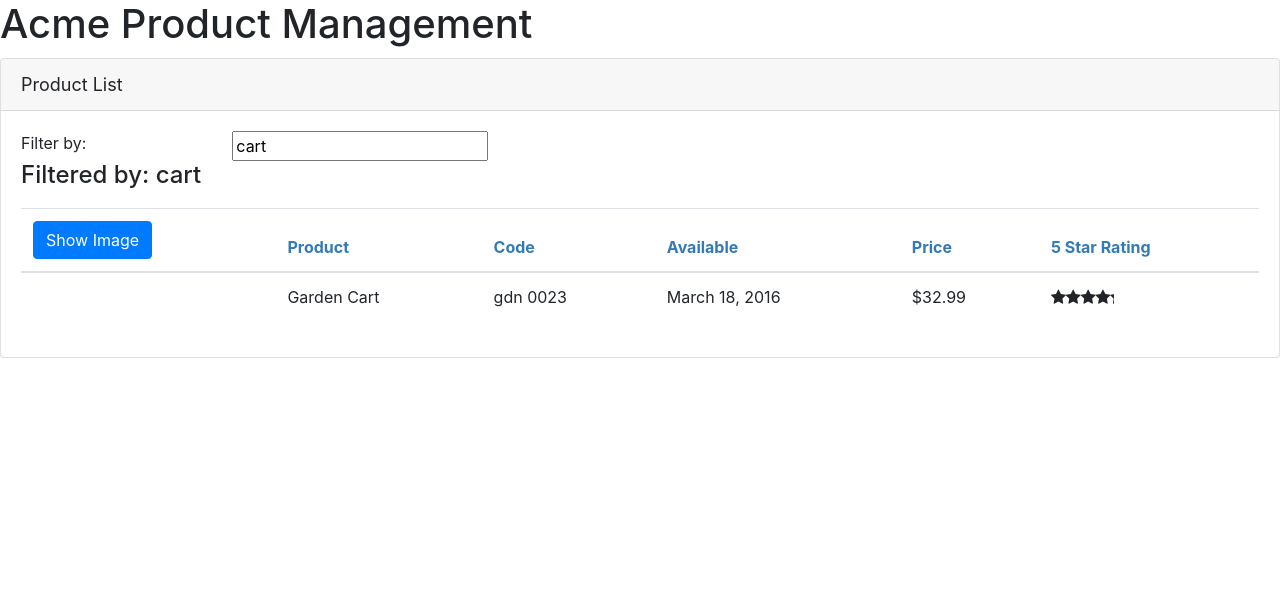
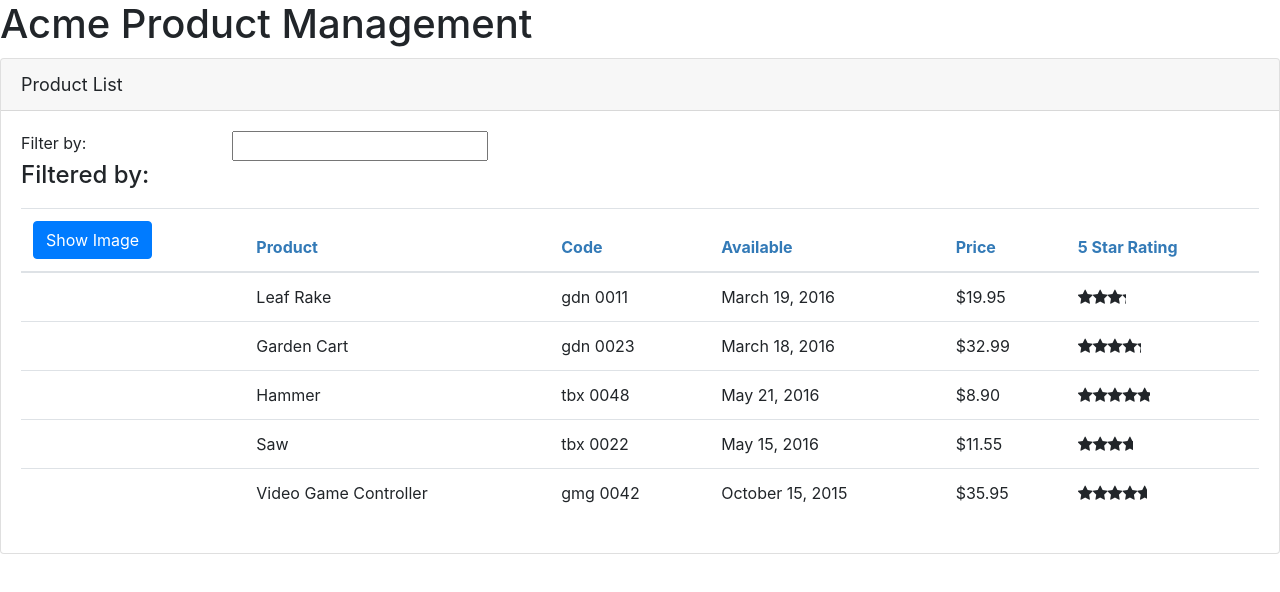
Before and after one commit to magrellet/angular-start, an Angular app: page / in a window 1280 px wide. Shown: the top 592 px of the page. Built offline with nearby package versions, Linux system fonts and the light colour scheme.

Commit message:
07: New service created. Service injected in class

```diff
--- a/src/app/products/product-list.component.ts
+++ b/src/app/products/product-list.component.ts
@@ -1,5 +1,6 @@
 import { Component, OnInit } from "@angular/core";
 import { IProduct } from "./product";
+import { ProductService } from "./product.service";
 
 @Component({
     selector: 'pm-products',
@@ -8,6 +9,10 @@
 })
 
 export class ProductListComponent implements OnInit {
+
+    constructor(private productService: ProductService) {
+        //this.listFilter = 'cart';
+    }
 
     pageTitle: string = 'Product List';
     imageWidth: number = 50;
@@ -27,70 +32,17 @@
 
     filteredProducts: IProduct[];
 
-    products: IProduct[] = [
-        {
-            "productId": 1,
-            "productName": "Leaf Rake",
-            "productCode": "GDN-0011",
-            "releaseDate": "March 19, 2016",
-            "description": "Leaf rake with 48-inch wooden handle.",
-            "price": 19.95,
-            "starRating": 3.2,
-            "imageUrl": "https://openclipart.org/image/300px/svg_to_png/26215/Anonymous_Leaf_Rake.png"
-        },
-        {
-            "productId": 2,
-            "productName": "Garden Cart",
-            "productCode": "GDN-0023",
-            "releaseDate": "March 18, 2016",
-            "description": "15 gallon capacity rolling garden cart",
-            "price": 32.99,
-            "starRating": 4.2,
-            "imageUrl": "https://openclipart.org/image/300px/svg_to_png/58471/garden_cart.png"
-        },
-        {
-            "productId": 5,
-            "productName": "Hammer",
-            "productCode": "TBX-0048",
-            "releaseDate": "May 21, 2016",
-            "description": "Curved claw steel hammer",
-            "price": 8.9,
-            "starRating": 4.8,
-            "imageUrl": "https://openclipart.org/image/300px/svg_to_png/73/rejon_Hammer.png"
-        },
-        {
-            "productId": 8,
-            "productName": "Saw",
-            "productCode": "TBX-0022",
-            "releaseDate": "May 15, 2016",
-            "description": "15-inch steel blade hand saw",
-            "price": 11.55,
-            "starRating": 3.7,
-            "imageUrl": "https://openclipart.org/image/300px/svg_to_png/27070/egore911_saw.png"
-        },
-        {
-            "productId": 10,
-            "productName": "Video Game Controller",
-            "productCode": "GMG-0042",
-            "releaseDate": "October 15, 2015",
-            "description": "Standard two-button video game controller",
-            "price": 35.95,
-            "starRating": 4.6,
-            "imageUrl": "https://openclipart.org/image/300px/svg_to_png/120337/xbox-controller_01.png"
-        }
-    ];
-
-    constructor() {
-        this.filteredProducts = this.products;
-        this.listFilter = 'cart';
-    }
+    products: IProduct[] = [   ];
 
     toggleImage(): void {
         this.showImage = !this.showImage;
     }
 
     ngOnInit(): void {
-        console.log('In onInit')
+        console.log('In onInit');
+        this.products = this.productService.getProducts();
+        this.filteredProducts = this.products;
+        console.log(this.products)
     }
 
     performFilter(filterBy: string): IProduct[] {
@@ -101,6 +53,6 @@
     }
 
     onRatingClicked(message: string): void {
-        this.pageTitle = 'Product List' + message;
+        this.pageTitle = 'Product List ' + message;
     }
 }
--- /dev/null
+++ b/src/app/products/product.service.ts
@@ -0,0 +1,65 @@
+import { Injectable } from "@angular/core";
+import { IProduct } from "./product";
+
+@Injectable({
+    providedIn: 'root'
+})
+
+export class ProductService {
+
+    getProducts(): IProduct[] {
+        return [
+            {
+                "productId": 1,
+                "productName": "Leaf Rake",
+                "productCode": "GDN-0011",
+                "releaseDate": "March 19, 2016",
+                "description": "Leaf rake with 48-inch wooden handle.",
+                "price": 19.95,
+                "starRating": 3.2,
+                "imageUrl": "https://openclipart.org/image/300px/svg_to_png/26215/Anonymous_Leaf_Rake.png"
+            },
+            {
+                "productId": 2,
+                "productName": "Garden Cart",
+                "productCode": "GDN-0023",
+                "releaseDate": "March 18, 2016",
+                "description": "15 gallon capacity rolling garden cart",
+                "price": 32.99,
+                "starRating": 4.2,
+                "imageUrl": "https://openclipart.org/image/300px/svg_to_png/58471/garden_cart.png"
+            },
+            {
+                "productId": 5,
+                "productName": "Hammer",
+                "productCode": "TBX-0048",
+                "releaseDate": "May 21, 2016",
+                "description": "Curved claw steel hammer",
+                "price": 8.9,
+                "starRating": 4.8,
+                "imageUrl": "https://openclipart.org/image/300px/svg_to_png/73/rejon_Hammer.png"
+            },
+            {
+                "productId": 8,
+                "productName": "Saw",
+                "productCode": "TBX-0022",
+                "releaseDate": "May 15, 2016",
+                "description": "15-inch steel blade hand saw",
+                "price": 11.55,
+                "starRating": 3.7,
+                "imageUrl": "https://openclipart.org/image/300px/svg_to_png/27070/egore911_saw.png"
+            },
+            {
+                "productId": 10,
+                "productName": "Video Game Controller",
+                "productCode": "GMG-0042",
+                "releaseDate": "October 15, 2015",
+                "description": "Standard two-button video game controller",
+                "price": 35.95,
+                "starRating": 4.6,
+                "imageUrl": "https://openclipart.org/image/300px/svg_to_png/120337/xbox-controller_01.png"
+            }
+        ];
+    }
+
+}
```
Also changed, not shown: 1 other file (tests, documents, lock files or other folders).
